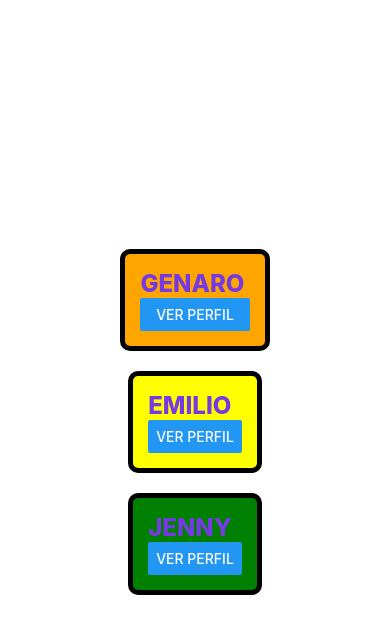
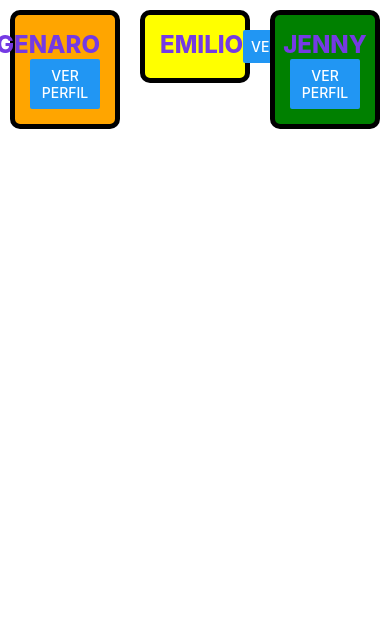
Before and after one commit to EmilioEX/DAM_222, a React Native app in the folder myApp2/: screen / in a window 390 px wide. Shown: the top 634 px of the page. Built offline with nearby package versions, Linux system fonts and the light colour scheme.

Commit message:
Práctica8: StyleSheets(flex)
Se trabajaron hojas de estilos para componentes propios, logrando modificar el style de un componente a través de un nivel superior (pasando como propiedad el estilo)

```diff
--- a/myApp2/App.js
+++ b/myApp2/App.js
@@ -22,18 +22,32 @@ export default function App() {
 // 3.- Zona de estilos y posicionamiento
 const styles = StyleSheet.create({
   container: {
+    flexDirection:'row',
     flex: 1,
     backgroundColor: '#fff',
-    alignItems: 'center',
-    justifyContent: 'center',
+    alignItems: 'flex-start',
+    justifyContent: 'space-evenly',
   },
   tarjeta1:{
+    flex:1,
     backgroundColor:'orange',
+    flexDirection: 'column',
+    alignItems: 'flex-end',
+    justifyContent: 'space-evenly',
   },
   tarjeta2:{
+    flex:1,
     backgroundColor:'yellow',
+    flexDirection: 'row',
+    alignItems: 'flex-start',
+    justifyContent: 'space-between',
   },
   tarjeta3:{
+    flex:1,
     backgroundColor:'green',
+    flexDirection: 'column',
+    alignItems: 'center',
+    justifyContent: 'space-around',
   },
+
 });
```
